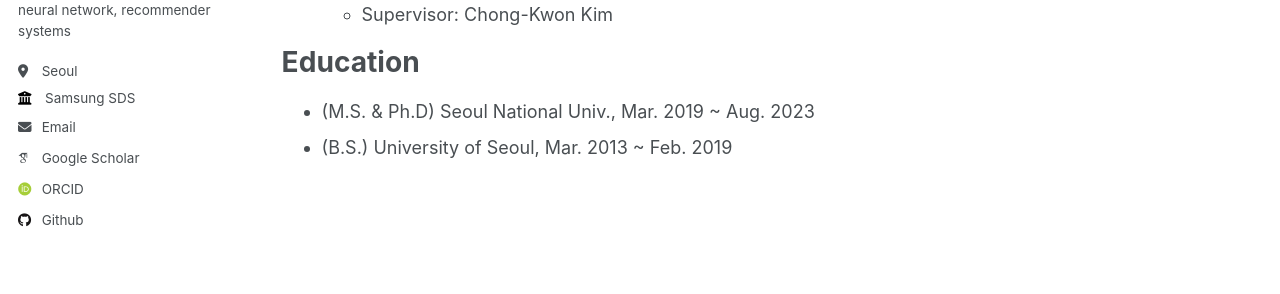
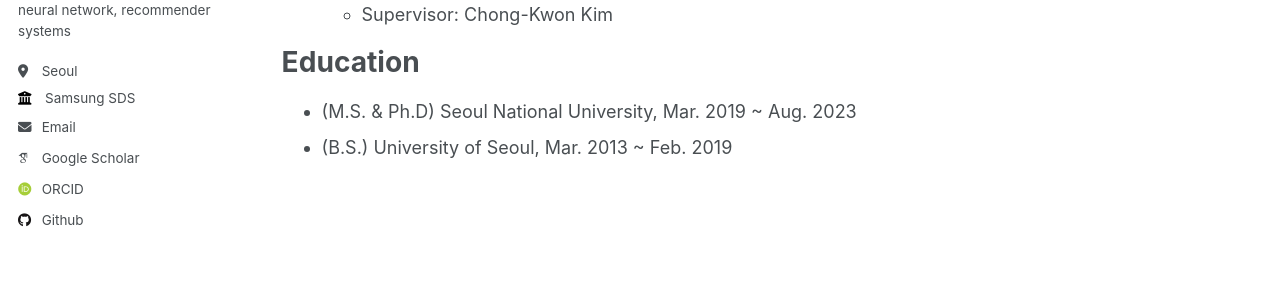
Before and after one commit to ChoiYoonHyuk/ChoiYoonHyuk.github.io, a Jekyll site: the page built from _pages/about.md, in a window 1280 px wide and 900 px high, scrolled down 557 px. Shown: the part 322-616 px from the top of the window. Built offline with Jekyll 4.4.1, drawn with Linux system fonts in a browser that asks for light colours; some web fonts are replaced.

Commit message:
Update about.md

```diff
--- a/_pages/about.md
+++ b/_pages/about.md
@@ -32,5 +32,5 @@ Work experience
 
 Education
 ======
-* (M.S. & Ph.D) Seoul National Univ., Mar. 2019 ~ Aug. 2023
+* (M.S. & Ph.D) Seoul National University, Mar. 2019 ~ Aug. 2023
 * (B.S.) University of Seoul, Mar. 2013 ~ Feb. 2019
```
